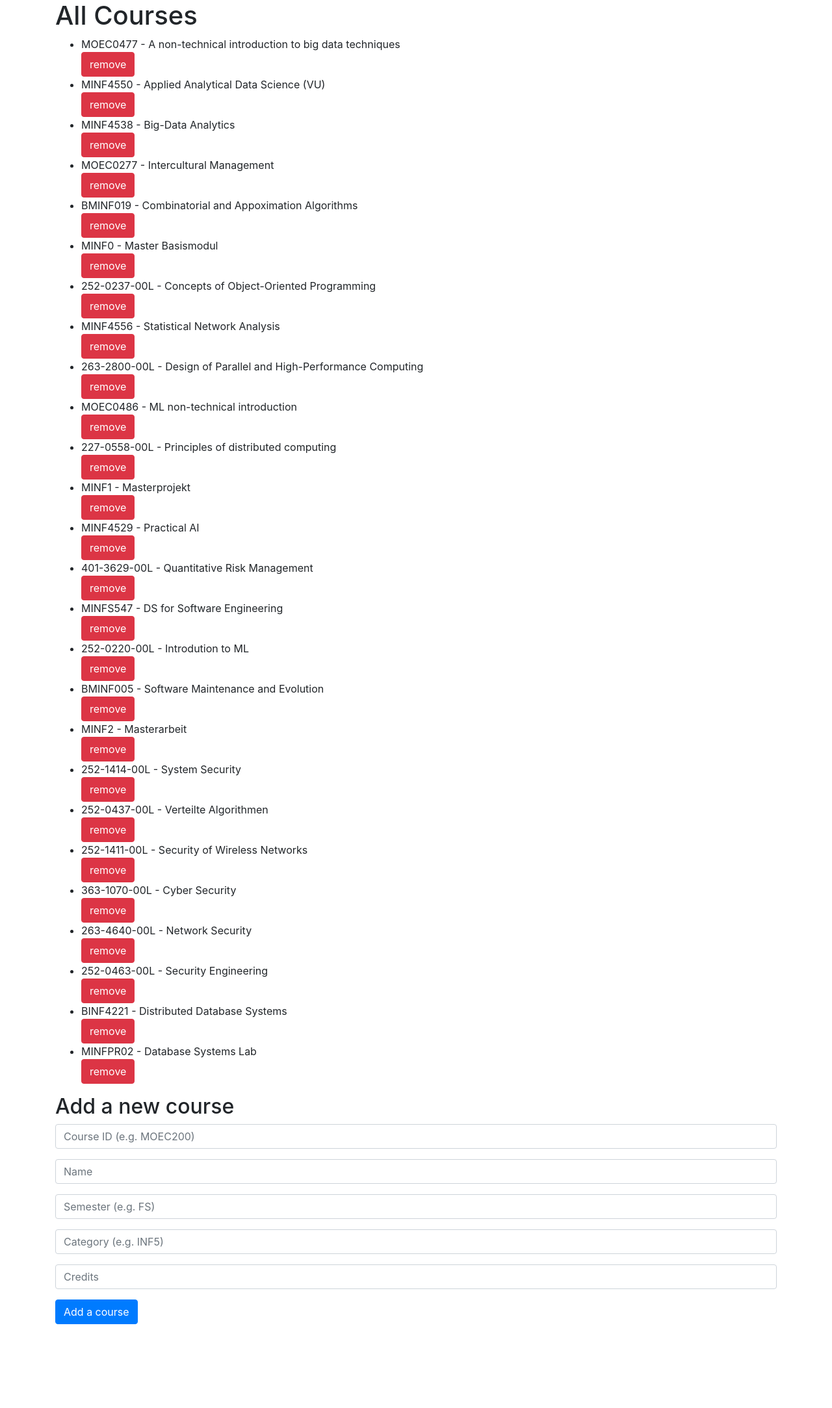
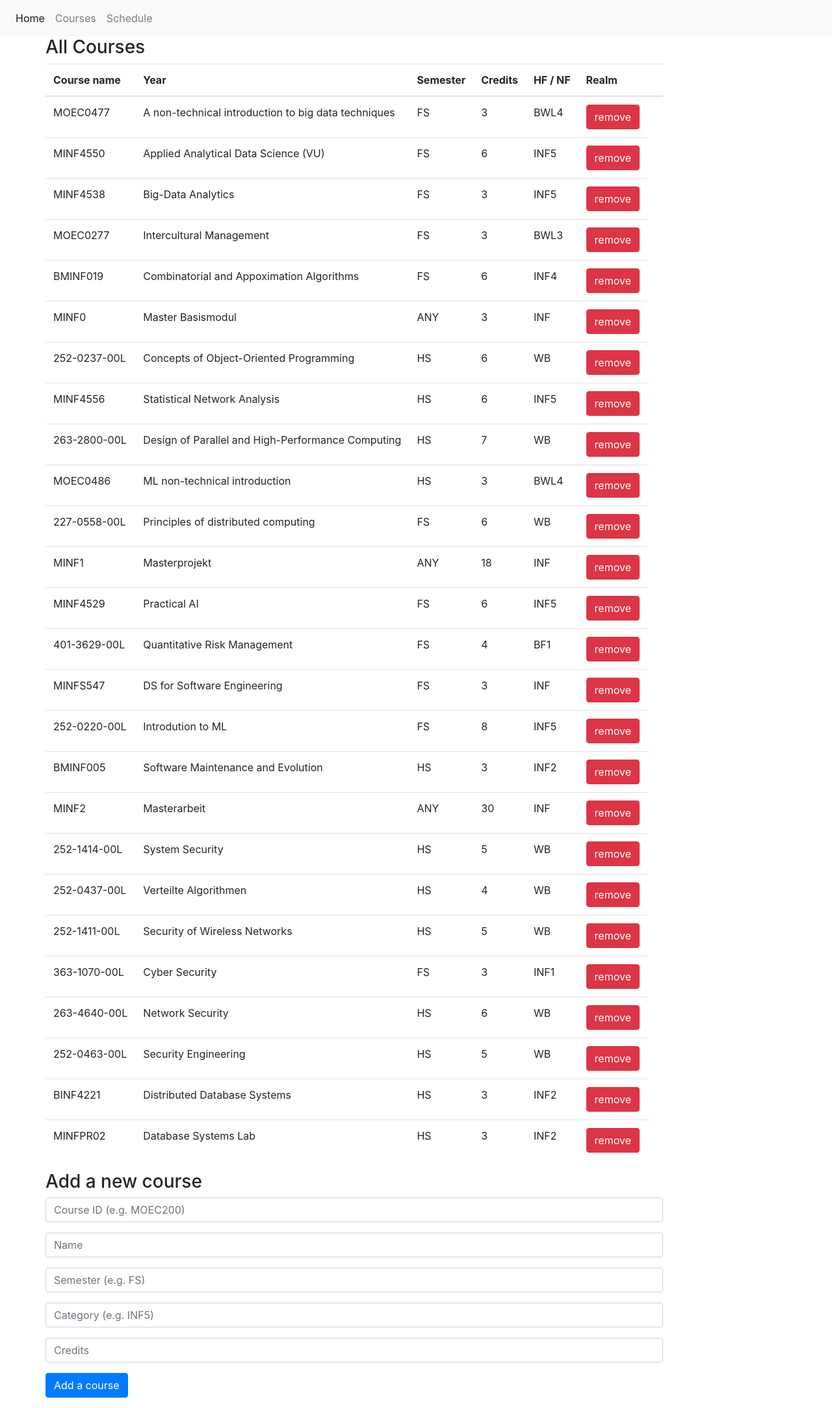
Before and after one commit to wahtisit/flask-course-dash, a Flask app: page /courses in a window 1280 px wide. Shown: the whole page at 65% size. Before the commit the page ends 2038 px from the top, so only its background shows below. Run offline with Flask 2, Linux system fonts and the light colour scheme; data comes from the database, SQL or seed files in the repository; both versions use the stored data as it was after the commit; some libraries are stand-ins or nearby versions.

```diff
--- a/templates/courses.html
+++ b/templates/courses.html
@@ -5,20 +5,40 @@
 {% endblock %}
 
 {% block body %}
-    <h1>All Courses</h1>
-
-    <ul>
+    <h3>All Courses</h3>
+    <table class="table">
+<thead class="thead dark">
+    <tr>
+        <th scope="col">Course name</th>
+        <th scope="col">Year</th>
+        <th scope="col">Semester</th>
+        <th scope="col">Credits</th>
+        <th scope="col">HF / NF</th>
+        <th scope="col">Realm</th>
+        <th scope="col"></th>
+    </tr>
+</thead>
+<tbody>
 {% for course in courses %}
-            <li>
-                {{ course.course_id }} - {{ course.name }}
+    <tr>
+        <td>{{ course.course_id }}</td>
+        <td>{{ course.name }}</td>
+        <td>{{ course.semester }}</td>
+        <td>{{ course.credits }}</td>
+        <td>{{ course.category }}</td>
+        <td>
             <form action="{{ url_for('remove_course') }}" method="post">
                 <input type="hidden" value="{{ course.course_id }}" name="course_id">
                 <input class="btn btn-danger" type="submit" value="remove">
             </form>
-            </li>
+        </td>
+    </tr>
 {% endfor %}
-    </ul>
-    <h2>Add a new course</h2>
+</tbody>
+    </table>
+
+
+    <h3>Add a new course</h3>
     <form action="{{ url_for('add_course') }}" method="post">
     <div class="form-group">
         <input class="form-control" name="course_id", placeholder="Course ID (e.g. MOEC200)">
@@ -44,5 +64,4 @@
         <button class="btn btn-primary">Add a course</button>
     </div>
     </form>
-
 {% endblock %}
--- a/templates/layout.html
+++ b/templates/layout.html
@@ -7,10 +7,32 @@
         {% block static_js %}
         {% endblock %}
     </head>
-    <body>
+    <body data-spy="scroll" data-target="#toc">
+            <nav class="navbar navbar-expand-lg navbar-light bg-light">
+
+                    <div class="collapse navbar-collapse" id="navbarSupportedContent">
+                      <ul class="navbar-nav mr-auto">
+                        <li class="nav-item active">
+                          <a class="nav-link" href="#">Home <span class="sr-only">(current)</span></a>
+                        </li>
+                        <li class="nav-item">
+                          <a class="nav-link" href="{{ url_for('courses') }}">Courses</a>
+                        </li>
+                        <li class="nav-item">
+                                <a class="nav-link" href="{{ url_for('schedules') }}">Schedule</a>
+                              </li>
+                      </ul>
+                    </div>
+                  </nav>
+
+
         <div class="container">
-            {% block body %}
-            {% endblock %}
+            <div class="row">
+                <div class="col-xs-12">
+                    {% block body %}
+                    {% endblock %}
+                </div>
+            </div>
         </div>
     </body>
 </html>
--- a/templates/schedules.html
+++ b/templates/schedules.html
@@ -10,7 +10,7 @@
 
 {% block body %}
 {# schedule = course item planned to be booked at specified time #}
-    <h2>Planned courses to take</h2>
+    <h3>Planned courses to take</h3>
 
     <table class="table">
         <thead class="thead dark">
@@ -49,12 +49,12 @@
     <div class="container">
         <div class="row">
             <div class="col col-6">
-                <form action="{{ url_for('add_schedule') }}" method="post">
+                <form action="{{ url_for('remove_course') }}" method="post">
                     <div class="form-group">
                         {# <input class="form-control" name="course_id", placeholder="Course ID (e.g. MOEC200)"> #}
                         <select id="course_id" class="form-control" name="course_id">
                             {% for course in courses %}
-                            <option value="{{ course.course_id }}">{{ course.name }} ({{ course.course_id }})</option>
+                            <option value="{{ url_for('remove_course') }}">{{ course.name }} ({{ course.course_id }})</option>
                             {% endfor %}
                         </select>
                     </div>
```
Also changed, not shown: database.db. Lines whose indentation alone changed are shown as unchanged.
